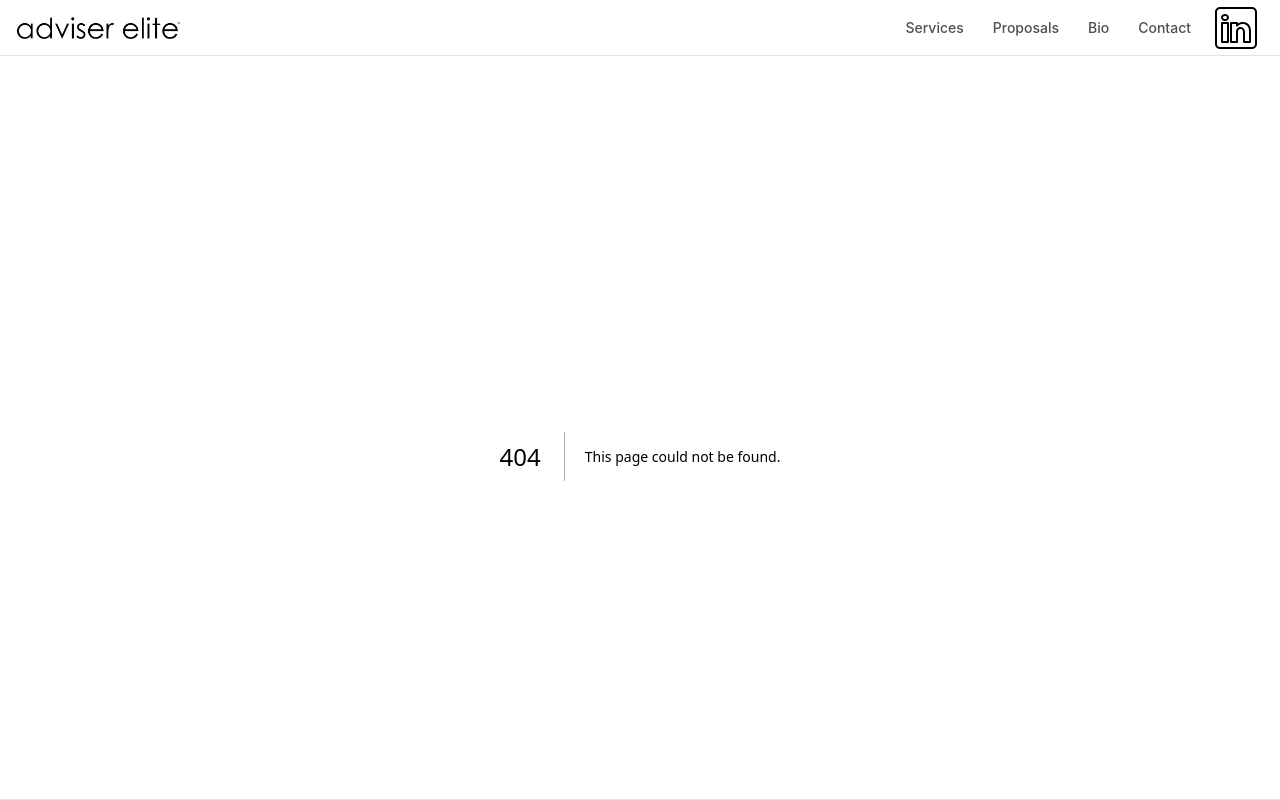
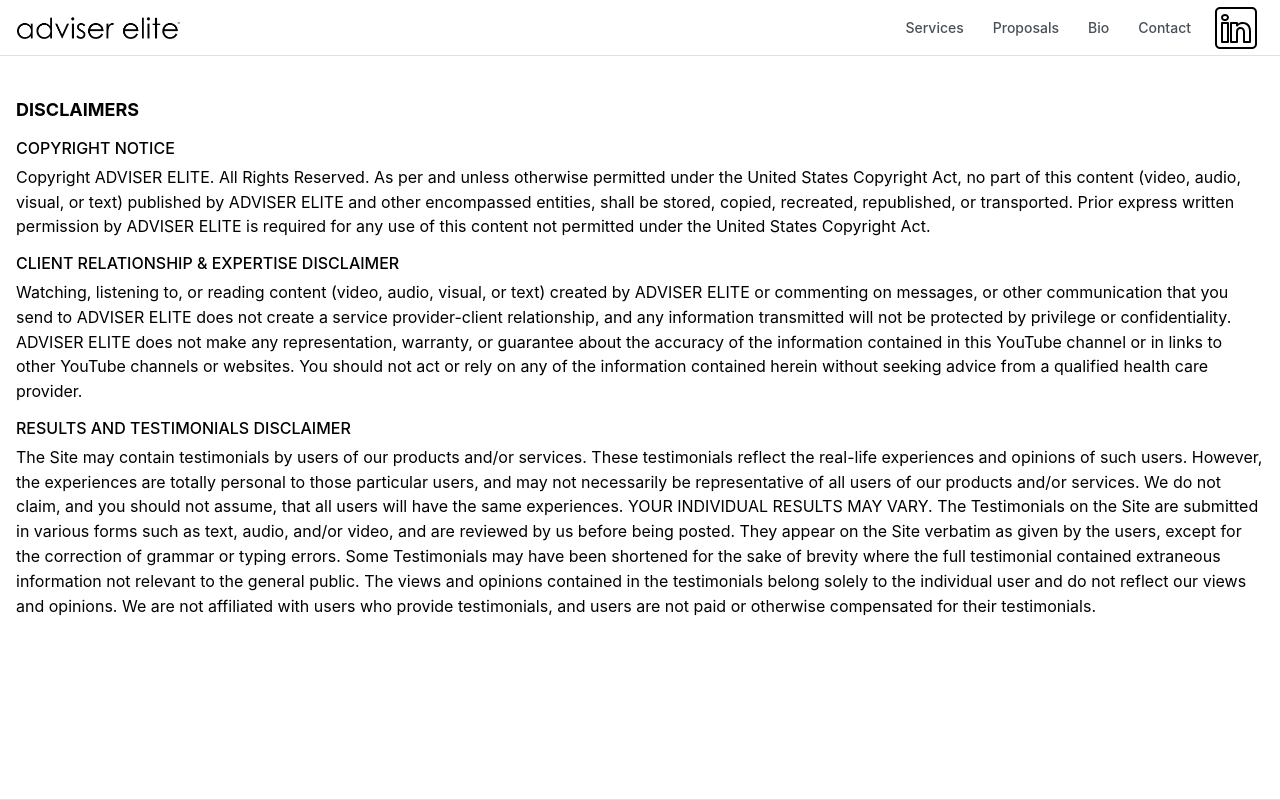
Before and after one commit to marklund117/adviserelite, a Next.js app: page /disclaimers in a window 1280 px wide. Before the commit this address had no page. Shown: the top 800 px of the page. Built offline with nearby package versions, Linux system fonts and the light colour scheme.

Commit message:
starting on disclaimer page

```diff
--- /dev/null
+++ b/app/disclaimers/page.tsx
@@ -0,0 +1,28 @@
+// disclaimers page
+// import tailwind global CSS
+import '../styles/globals.css'
+
+// use a container too
+import { Container}  from '@mantine/core'
+
+export default function Disclaimers() {
+    return <div className="min-h-[100vh] mt-10 mb-10">
+    <Container size="xl">
+    <h1 className="font-bold mb-1 text-lg">DISCLAIMERS</h1>
+    <h1 className="font-medium mb-1 mt-3">COPYRIGHT NOTICE</h1>
+    <p>Copyright ADVISER ELITE.  All Rights Reserved. As per and unless otherwise permitted under the United States Copyright Act, no part of this content (video, audio, visual, or text) published by ADVISER ELITE and other encompassed entities, shall be stored, copied, recreated, republished, or transported. Prior express written permission by ADVISER ELITE is required for any use of this content not permitted under the United States Copyright Act.</p>
+    <h1 className="font-medium mb-1 mt-3">CLIENT RELATIONSHIP & EXPERTISE DISCLAIMER </h1>
+    <p>Watching, listening to, or reading content (video, audio, visual, or text) created by ADVISER ELITE or commenting on messages, or other communication that you send to ADVISER ELITE does not create a service provider-client relationship, and any information transmitted will not be protected by privilege or confidentiality.  ADVISER ELITE does not make any representation, warranty, or guarantee about the accuracy of the information contained in this YouTube channel or in links to other YouTube channels or websites.  You should not act or rely on any of the information contained herein without seeking advice from a qualified health care provider.</p>
+    <h1 className="font-medium mb-1 mt-3">RESULTS AND TESTIMONIALS DISCLAIMER</h1>
+    <p>The Site may contain testimonials by users of our products and/or services. These testimonials reflect the real-life experiences and opinions of such users. However, the experiences are totally personal to those particular users, and may not necessarily be representative of all users of our products and/or services. We do not claim, and you should not assume, that all users will have the same experiences. YOUR INDIVIDUAL RESULTS MAY VARY. The Testimonials on the Site are submitted in various forms such as text, audio, and/or video, and are reviewed by us before being posted. They appear on the Site verbatim as given by the users, except for the correction of grammar or typing errors. Some Testimonials may have been shortened for the sake of brevity where the full testimonial contained extraneous information not relevant to the general public. The views and opinions contained in the testimonials belong solely to the individual user and do not reflect our views and opinions. We are not affiliated with users who provide testimonials, and users are not paid or otherwise compensated for their testimonials.</p>
+    <h1 className="font-medium mb-1 mt-3"></h1>
+    <p></p>
+    <h1 className="font-medium mb-1 mt-3"></h1>
+    <p></p>
+    <h1 className="font-medium mb-1 mt-3"></h1>
+    <p></p>
+    <h1 className="font-medium mb-1 mt-3"></h1>
+    <p></p>
+    </Container>
+    </div>
+}
--- a/components/SiteFooter/SiteFooter.tsx
+++ b/components/SiteFooter/SiteFooter.tsx
@@ -17,7 +17,7 @@ export default function SiteFooter() {
                 <span className="ml-1 mr-1"> | </span>
                 <a href="/terms" className="underline">Terms of Use</a>
                 <span className="ml-1 mr-1"> | </span>
-                <a className="underline">Disclaimers</a>
+                <a href="/disclaimers" className="underline">Disclaimers</a>
             </p>
             <p className="mb-3 text-xs">
                 <span>Design and development by </span>
```
